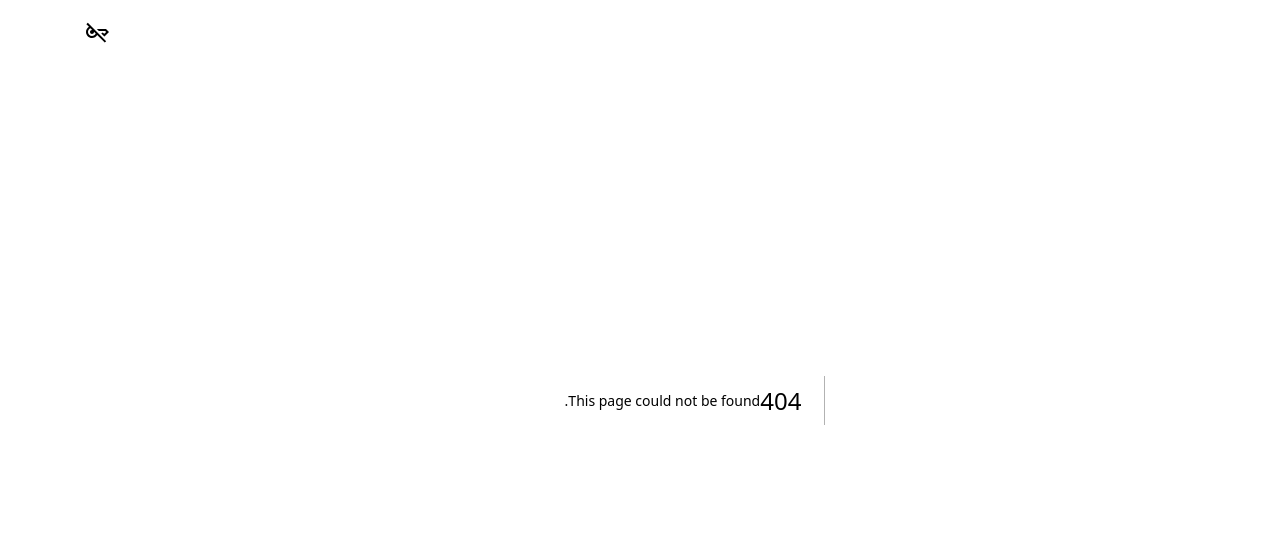
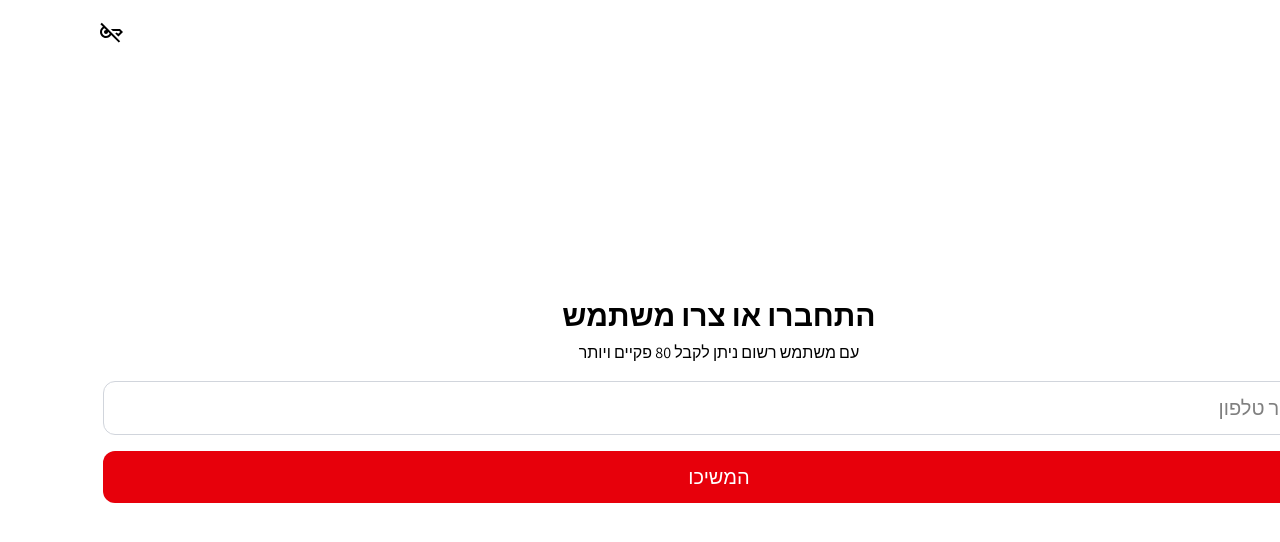
Before and after one commit to itayoshri/free-drink, a Next.js app in the folder app/: page /account in a window 1280 px wide. Before the commit this address had no page. Shown: the top 542 px of the page. Built offline with nearby package versions, Linux system fonts and the light colour scheme.

Commit message:
INIT: Frontend account login ui

```diff
--- /dev/null
+++ b/app/app/account/Form.tsx
@@ -0,0 +1,25 @@
+"use client";
+import Input from "@/components/input";
+import PhoneNumberInput from "@/components/UI/PhoneNumberInput";
+import { useState } from "react";
+
+const TITLE = "התחברו או צרו משתמש";
+const SUBTITLE = "עם משתמש רשום ניתן לקבל 80 פקיים ויותר";
+export default function AccountForm() {
+  const [phoneNumber, setPhoneNumber] = useState("");
+  return (
+    <div className="flex flex-col gap-4 w-full">
+      <div className="flex flex-col text-black items-center gap-2">
+        <h1 className="font-bold text-3xl">{TITLE}</h1>
+        <h4>{SUBTITLE}</h4>
+      </div>
+      <PhoneNumberInput
+        onChange={(newValue) => setPhoneNumber("")}
+        onClick={() => null}
+        placeholder="מספר טלפון"
+      >
+        המשיכו
+      </PhoneNumberInput>
+    </div>
+  );
+}
--- /dev/null
+++ b/app/app/account/page.tsx
@@ -0,0 +1,5 @@
+import AccountForm from "./Form";
+
+export default function AccountPage() {
+  return <AccountForm />;
+}
```
Also changed, not shown: app/app/account/login/page.tsx (added), app/app/account/register/page.tsx (added).
